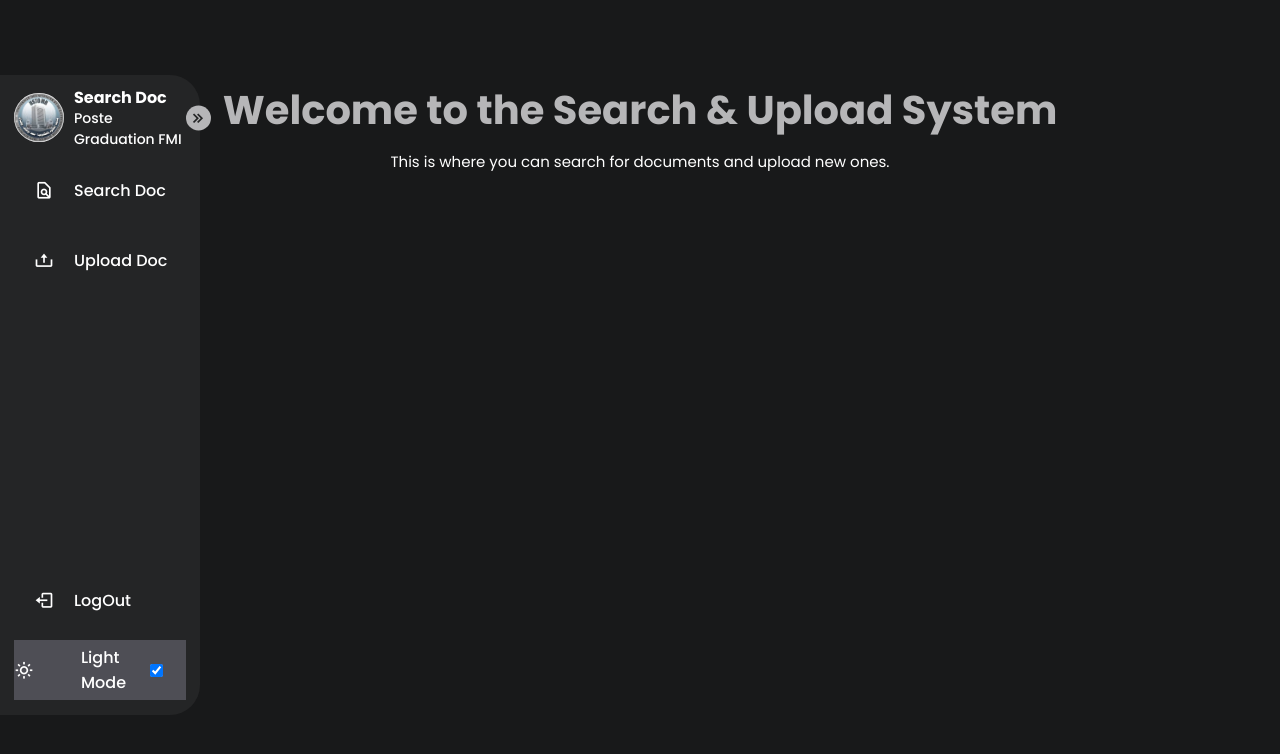
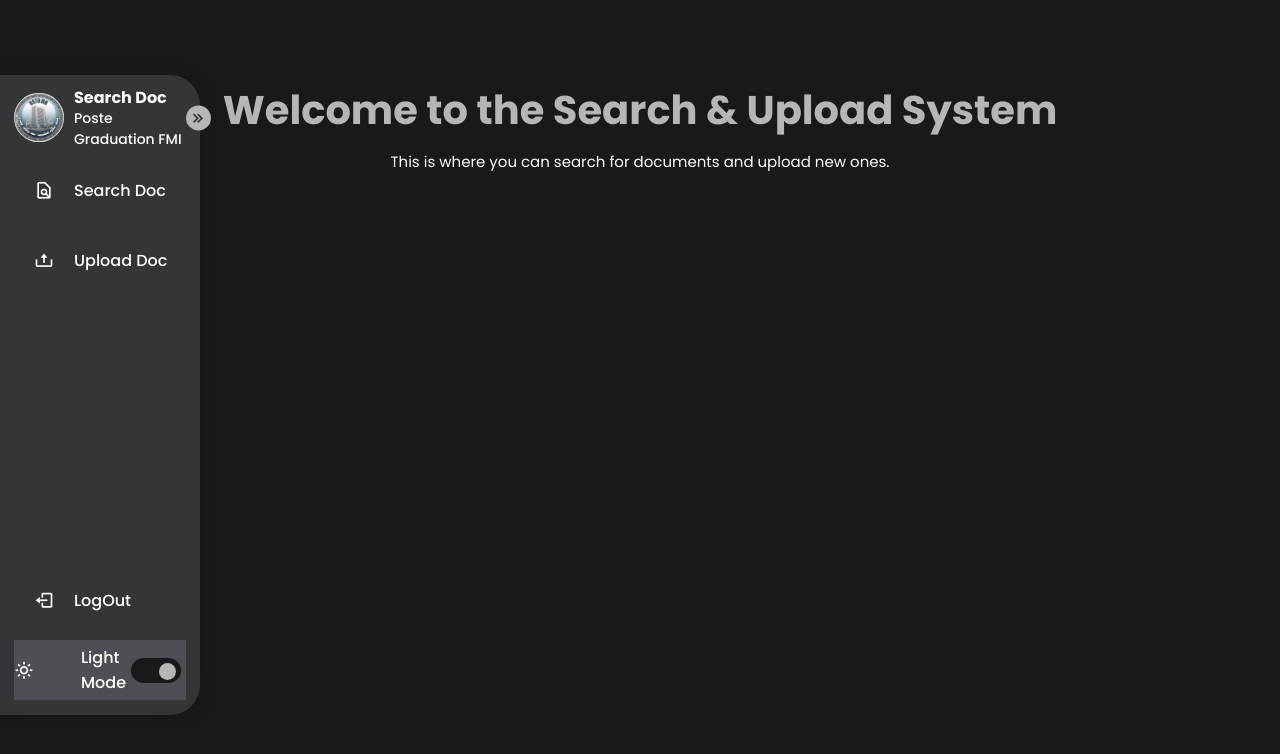
Before and after one commit to SwanBreeze/TDSA, a plain HTML site: page index.html in a window 1280 px wide. Both pictures are taken after a click on the element 156 px from the left and 670 px from the top of the page. Drawn offline with nearby package versions, Linux system fonts and the light colour scheme.

Commit message:
Update cssGlobale.css
28/04/2025

```diff
--- a/cssGlobale.css
+++ b/cssGlobale.css
@@ -14,6 +14,7 @@
     --toggle-color: #DDD;
     --text-color: #707070;
     --accent-color: #8563dc;
+    --container-color:#cfcfcf8f;
 
     --tran-02: all 0.2s ease;
     --tran-03: all 0.3s ease;
@@ -21,6 +22,8 @@
     --tran-05: all 0.5s ease;
     --tran-06: transform 0.3s ease;
     --tran-07:transform 0.2s;
+
+    --toggle-size: 8px;
 
 }
 body{
@@ -36,9 +39,11 @@ body{
    width: 100%;
    max-width: 200px;
     padding: 10px 14px;
-    background: var(--sidebar-color);
+   /* background: var(--sidebar-color);*/
     border-radius: 0 30px 30px 0;
     z-index: 1000;
+   background: var(--sidebar-color);
+    box-shadow: 2px 0 15px rgba(0, 0, 0, 0.1);
 }
 /*===== Resuable CSS=======*/
 .sidebar .text{
@@ -110,6 +115,9 @@ border-radius: 50%;
 color: var(--sidebar-color);
 font-size: 20px;
 }
+
+
+
 /*.sidebar .search-box{
     background: var(--primary-color-light);
 }
@@ -132,6 +140,7 @@ font-size: 20px;
 }
 .sidebar li a:hover{
     background: var(--primary-color);
+    box-shadow: 0 3px 10px rgba(178, 98, 224, 0.3);
 }
 .sidebar li a:hover  .icon,
 .sidebar li a:hover .text{
@@ -151,7 +160,7 @@ font-size: 20px;
 }
 .menu-bar .mode .moon-sun{
     height: 50px;
-    width: 600px;
+    width: 100%;
     display: flex;
     align-items: center;
     color: var(--text-color);
@@ -217,7 +226,7 @@ font-size: 20px;
 body.dark {
 
     --text-color: #fff;
-    --sidebar-color: #242526;
+    --sidebar-color: #333537;
     --body-color: #18191a;
  --accent-color: #5331a8;
 
@@ -226,6 +235,7 @@ body.dark {
     --primary-color-light: #4e4e55;
     --toggle-color: #d7d1d1;
 
+    --container-color: #2c1f3763;
 
 }
 
@@ -244,6 +254,38 @@ body.dark .menu-links li a {
     font-size: 1.5rem;
     margin-left: 12px;
 }
+
+
+
+
+
+.theme-checkbox {
+    --toggle-size: 8px;
+    appearance: none;
+    width: 50px;
+    height: 25px;
+    background: var(--body-color);
+    border-radius: 30px;
+    position: relative;
+    cursor: pointer;
+    font-size: var(--toggle-size);
+  }
+
+  .theme-checkbox::before {
+    content: "";
+    width: 17px;
+    height: 17px;
+    position: absolute;
+    top: 5px;
+    left: 5px;
+    background: var(--primary-color);
+    border-radius: 50%;
+    transition: 0.2s;
+  }
+  .theme-checkbox:checked::before {
+    left: calc(100% - 20px - 2px);
+
+  }
 
 /* Change cursor to pointer on toggle button */
 .toggle {
```
